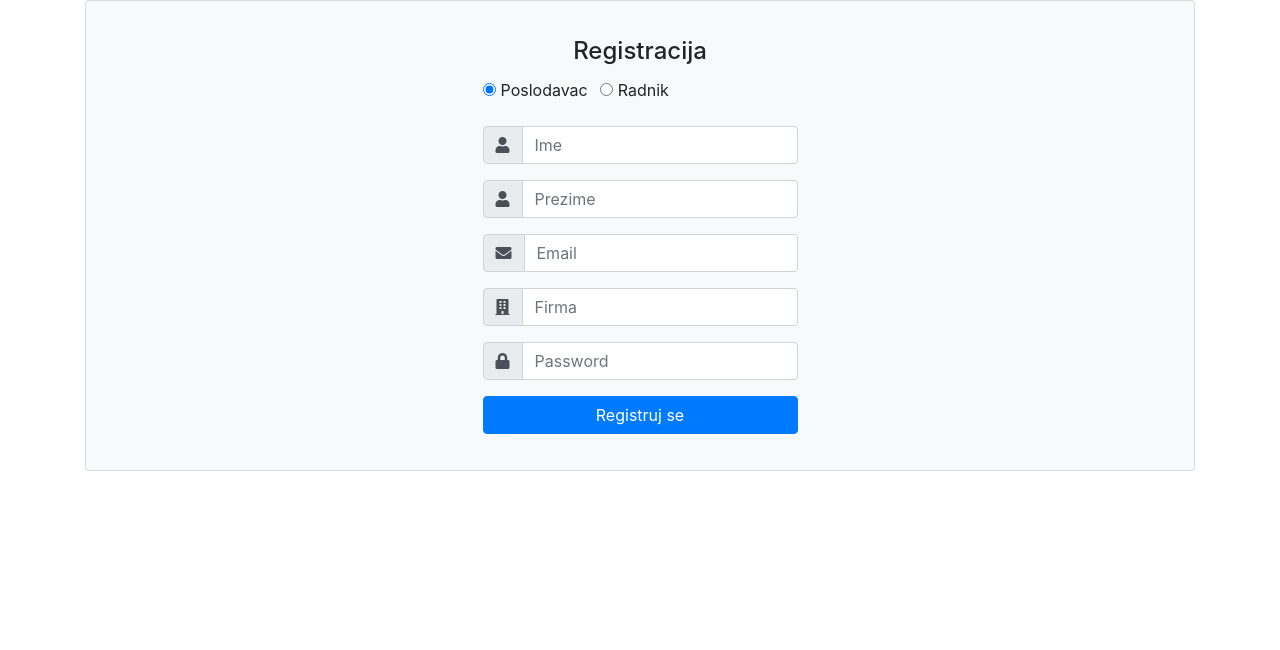
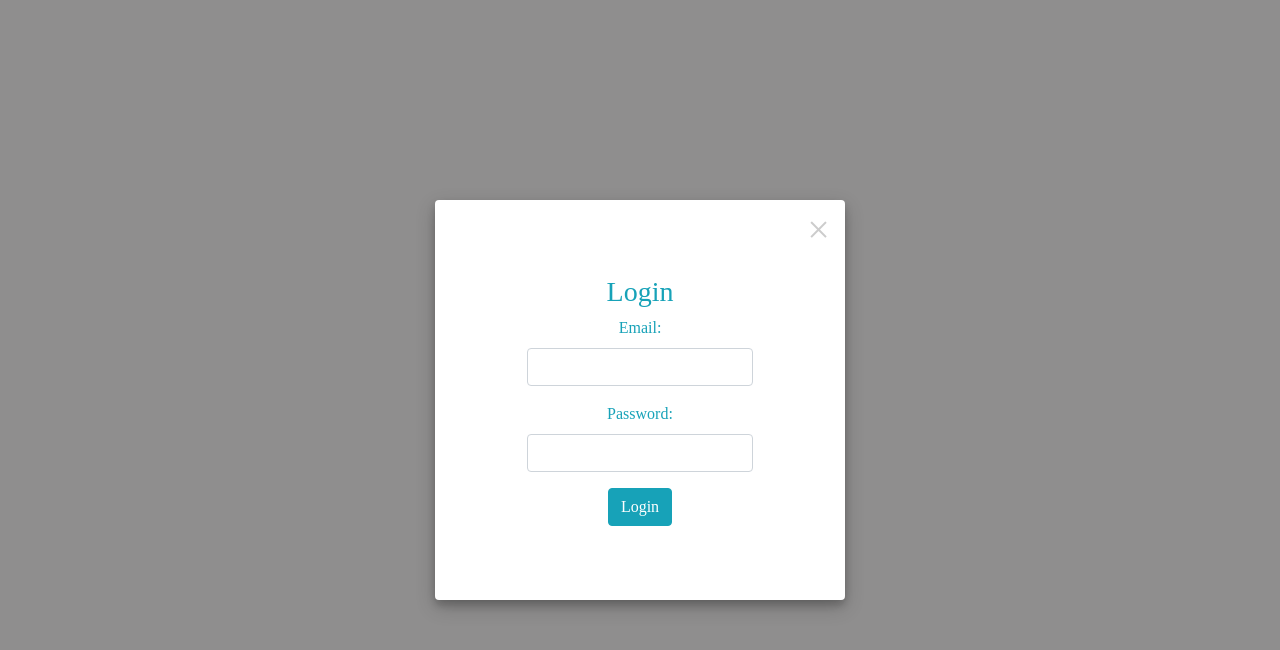
Before and after one commit to mihajlo202/RWAProject_2_old, an Angular app: page /mainPage in a window 1280 px wide. Shown: the top 650 px of the page. Built offline with nearby package versions, Linux system fonts and the light colour scheme.

Commit message:
login-component

```diff
--- a/src/app/app.component.html
+++ b/src/app/app.component.html
@@ -3,5 +3,6 @@
 <script src="//cdnjs.cloudflare.com/ajax/libs/jquery/3.2.1/jquery.min.js"></script>
 
 <link rel="stylesheet" href="https://use.fontawesome.com/releases/v5.0.8/css/all.css">
-<app-register></app-register>
+<!-- <app-register></app-register> -->
+<app-login></app-login>
 <!-- <router-outlet></router-outlet> -->
--- a/src/app/components/login/login.component.css
+++ b/src/app/components/login/login.component.css
@@ -0,0 +1,150 @@
+.log-modalBackground{
+    width: 100%;
+    height: 100%;
+    top:0;
+    left:0;
+    background-color: rgba(32, 31, 31, 0.5);
+    position: fixed;
+    display: flex;
+    flex-direction: column;
+    justify-content: center;
+    align-items: center;
+
+}
+
+.log-modal{
+    width: 32%;
+    min-height: 400px ;
+    min-width: 300px;
+    padding: 10px;
+    padding-bottom: 13px;
+    border-radius: 4px;
+    background-color:rgb(255, 255, 255);
+    box-shadow: 0 5px 8px 0 rgba(0,0,0,0.2), 0 7px 20px 0 rgba(0,0,0,0.2);
+    text-align: center;
+    font-family: 'Century Gothic';
+    display: flex;
+    flex-direction: column;
+    justify-content: center;
+    align-items: center;
+    position: relative;
+}
+
+.log-modal-header{
+    width: 500px;
+    height:20px;
+    padding: 0px;
+    font-family: 'Century Gothic';
+    text-transform: uppercase;
+    text-align: center;
+    font-size: 35px;
+    display:flex;
+    flex-direction: row;
+
+}
+
+.log-cancel{
+    cursor: pointer;
+    color: #ccc;
+    position: absolute;
+    top: 0;
+    right:15px;
+    font-size: 40px;
+}
+
+.log-cancel:hover{
+    color:rgb(145, 140, 140);
+}
+
+.log-labela{
+    margin: 10px;
+    text-transform: uppercase;
+    font-size: 20px;
+}
+
+.log-input{
+    width: 400px;
+    height: 38px;
+    display:block;
+    margin: 12px auto;
+    border-radius: 4px;
+    border-color: rgb(197, 67, 28);
+}
+
+.log-loginBtn{
+    padding:0px;
+    margin: 8px;
+    width: 160px;
+    height: 45px;
+    border-radius: 22px;
+    font-family: 'Franklin Gothic Medium', 'Arial Narrow', Arial, sans-serif;
+    font-size: 20px;
+    align-self: center;
+    border-color: rgb(128, 44, 19);
+    background-color:#f7ebca ;
+    text-align: center;
+    cursor: pointer;
+    transition-duration: 0.2s;
+    border-color: rgb(197, 67, 28);
+}
+
+.log-loginBtn:hover{
+    background-color:#d8b98a;
+}
+
+.log-modal-main{
+    padding: 10px;
+    font-family: 'Century Gothic';
+    display:flex;
+    flex-direction: column;
+    justify-content: center;
+    align-items: center;
+    width: 80%;
+}
+
+.example-full-width {
+    margin: 5px;
+    width: 100%;
+}
+
+.login-btn{
+    width: 200px;
+    height: 50px;
+    border-radius: 5px;
+    background-color: rgb(197, 32, 32);
+    color:white;
+    display: flex;
+    align-self: center;
+    justify-content: center;
+    align-items: center;
+    text-transform: uppercase;
+    font-family: 'Franklin Gothic Medium', 'Arial Narrow', Arial, sans-serif;
+    font-size:18px;
+}
+.login-btn:hover{
+    transition-duration: 0.2;
+    background-color: rgb(163, 18, 18);
+}
+
+.error-message{
+    font-size:20px;
+    color:rgb(204, 46, 46);
+    display: flex;
+    align-self: center;
+    padding-bottom:20px;
+    font-family: 'Franklin Gothic Medium', 'Arial Narrow', Arial, sans-serif;
+}
+
+#login .container #login-row #login-column #login-box {
+    margin-top: 120px;
+    max-width: 600px;
+    height: 320px;
+    border: 1px solid #9C9C9C;
+    background-color: #EAEAEA;
+  }
+  #login .container #login-row #login-column #login-box #login-form {
+    padding: 20px;
+  }
+  #login .container #login-row #login-column #login-box #login-form #register-link {
+    margin-top: -85px;
+  }
--- a/src/app/components/login/login.component.html
+++ b/src/app/components/login/login.component.html
@@ -1 +1,39 @@
-<p>login works!</p>
+<div class='log-modalBackground'>
+    <div class='log-modal'>
+        <div class="log-modal-header">
+            <span (click)="cancelLogIn()" class="log-cancel">&times;</span>
+        </div>
+        <div id="login">
+            <form id="login-form" class="form" action="" method="post">
+                <h3 class="text-center text-info">Login</h3>
+                <div class="form-group">
+                    <label for="username" class="text-info">Email:</label><br>
+                    <input type="text" name="email" id="email" class="form-control">
+                </div>
+                <div class="form-group">
+                    <label for="password" class="text-info">Password:</label><br>
+                    <input type="text" name="password" id="password" class="form-control">
+                </div>
+                <div class="form-group">
+                    <input type="submit" name="submit" class="btn btn-info btn-md" value="Login">
+                </div>
+            </form>
+        </div>
+        <!-- <div class="log-modal-main">
+            <mat-form-field appearance="fill" class="example-full-width">
+                <mat-label>Unesite email</mat-label>
+                <input matInput placeholder="user@gmail.com" [formControl]="email" id="email-input-log" required>
+                <mat-error *ngIf="email.invalid">{{getErrorMessageEmail()}}</mat-error>
+            </mat-form-field>
+
+            <mat-form-field appearance="fill" class="example-full-width">
+                <mat-label>Unesite password</mat-label>
+                <input matInput [formControl]="password"  id="password-input-log" type="password" required>
+                <mat-error *ngIf="email.invalid">{{getErrorMessagePassword()}}</mat-error>
+            </mat-form-field>
+
+            <label class="error-message">{{errorMsg}}</label>
+            <button class="login-btn" (click)="btnLoginClicked();" type="button">Login</button>
+        </div> -->
+    </div>
+</div>
--- a/src/app/components/login/login.component.ts
+++ b/src/app/components/login/login.component.ts
@@ -1,4 +1,11 @@
-import { Component, OnInit } from '@angular/core';
+import { Component, OnInit, Output, EventEmitter } from '@angular/core';
+import { FormControl, Validators } from '@angular/forms';
+import { Router } from '@angular/router';
+import { Store } from '@ngrx/store';
+import { AuthService } from 'src/app/services/auth.service';
+import { AppState } from 'src/app/store';
+import { LogIn } from 'src/app/store/actions/auth.actions';
+import { map } from 'rxjs/operators'
 
 @Component({
   selector: 'app-login',
@@ -6,10 +13,65 @@ import { Component, OnInit } from '@angular/core';
   styleUrls: ['./login.component.css']
 })
 export class LoginComponent implements OnInit {
-
-  constructor() { }
+  email : FormControl= new FormControl('', [Validators.required, Validators.email]);
+  password : FormControl= new FormControl('', [Validators.required]);
+  errorMsg="";
+  constructor(private authService:AuthService,
+              private router: Router,
+              //private store: Store<AppState>
+              ) { }
 
   ngOnInit(): void {
   }
 
+  @Output() cancelClicked: EventEmitter<any> =
+  new EventEmitter();
+
+  cancelLogIn(): void {
+    this.cancelClicked.emit();
+  }
+
+  getErrorMessageEmail() {
+    if (this.email.hasError('required')) {
+      return 'Morate uneti vrednost';
+    }
+    return this.email.hasError('email') ? 'Nevalidan email' : '';
+  }
+
+  getErrorMessagePassword() {
+    if (this.password.hasError('required')) {
+      return 'Morate uneti vrednost';
+    }
+  }
+
+  btnLoginClicked(){
+
+    const provera=this.checkInput(this.email.value, this.password.value);
+    if(provera){
+      this.authService.checkIfUserValid(this.email.value, this.password.value)
+      .pipe(
+        map(array=> array[0])
+      ).subscribe(value=>{
+        if(value!=undefined){
+          this.errorMsg="";
+          //this.store.dispatch(new LogIn({user : value }));
+          this.router.navigate([`./${value.role}`]);
+          //this.showNavService.changeFlag(true);
+        }
+        else{
+          this.errorMsg="Pogrešan email ili password!"
+        }
+      })
+    }
+    else{
+      this.errorMsg="Morate uneti sva input polja!";
+    }
+  }
+
+  checkInput(email,password):boolean{
+    if((password === '' || password == null || password === undefined ) ||
+        (email === '' || email == null || email === undefined))
+        return false;
+    else return true;
+  }
 }
```
Also changed, not shown: src/assets/user.png (added).
